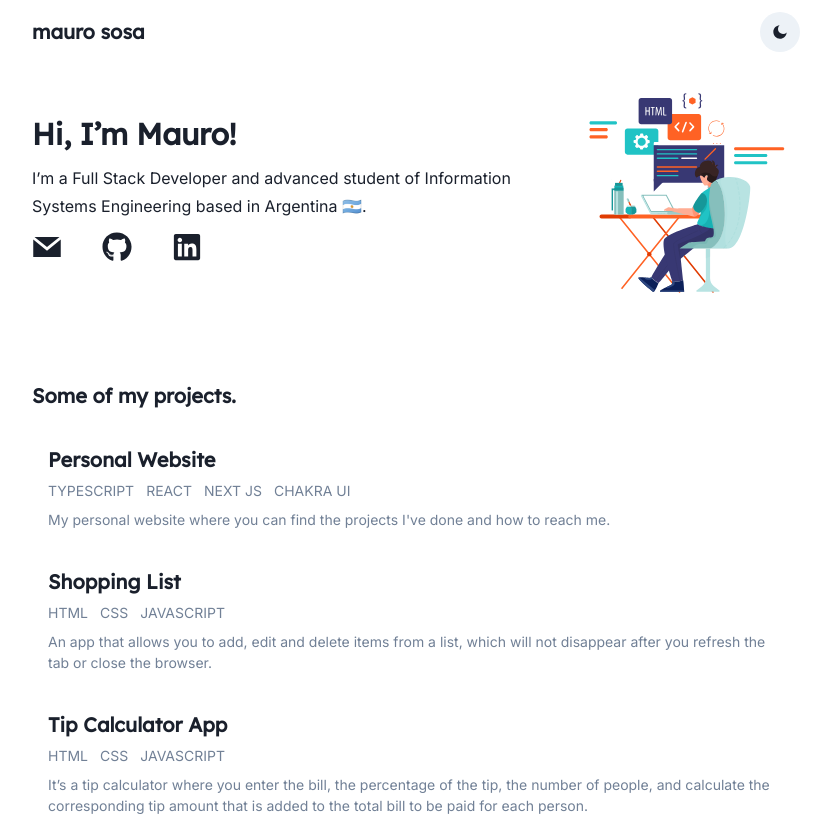
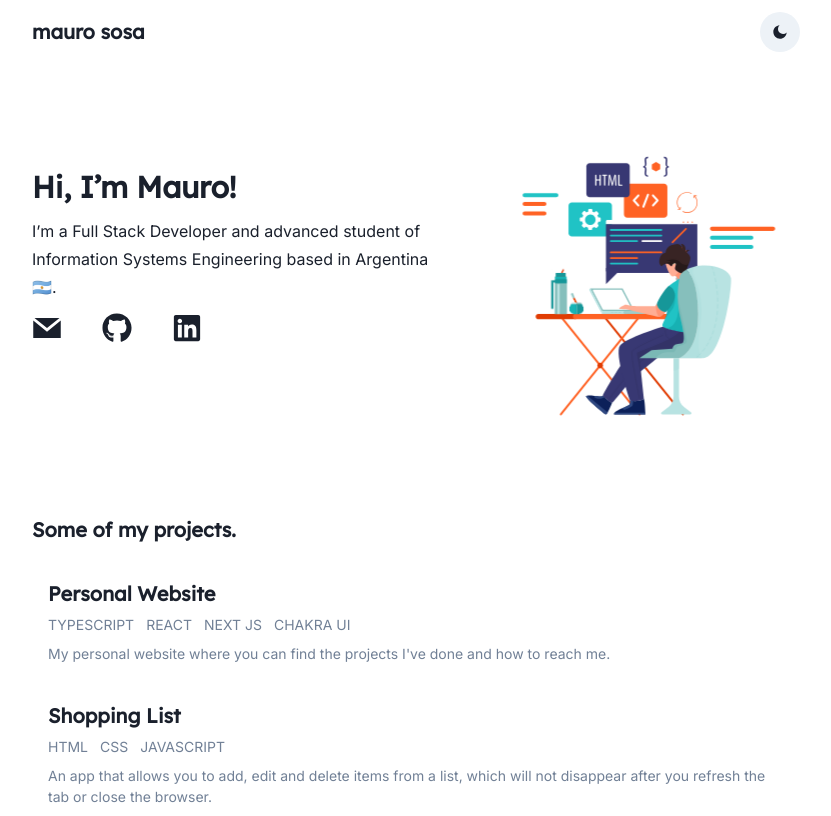
Before and after one commit to sosamauro/my-website, a Next.js app: page / in a window 1280 px wide. Shown: the top 816 px of the page, without its empty margins (224-1055 px from the left). Built offline with nearby package versions, Linux system fonts and the light colour scheme.

Commit message:
animation added

```diff
--- a/src/components/HeroImage.tsx
+++ b/src/components/HeroImage.tsx
@@ -1,20 +1,65 @@
-import { Box, AspectRatio, Flex } from '@chakra-ui/react';
+// import { Box, AspectRatio, Flex } from '@chakra-ui/react';
+// import Image from 'next/image';
+
+// const HeroImage = () => {
+//   return (
+//     <Flex position="relative" justify="center" pb={4}>
+//       <AspectRatio as="figure" flexShrink={0} w={60} h={60} ratio={1}>
+//         <Box overflow="hidden" rounded="full">
+//           <Image
+//             src="/trabajando-con-mates.svg"
+//             width={400}
+//             height={400}
+//             alt="Launching Illustration"
+//           />
+//         </Box>
+//       </AspectRatio>
+//     </Flex>
+//   );
+// };
+
+// export default HeroImage;
+
+import { Box, Flex, Link, Text, useColorMode } from '@chakra-ui/react';
 import Image from 'next/image';
 
+import MotionBox from './MotionBox';
+
 const HeroImage = () => {
+  const { colorMode } = useColorMode();
+
   return (
-    <Flex position="relative" justify="center" pb={4}>
-      <AspectRatio as="figure" flexShrink={0} w={60} h={60} ratio={1}>
-        <Box overflow="hidden" rounded="full">
+    <Box>
+      <MotionBox
+        animate={{ y: 20, scale: 0.97 }}
+        transition={{ repeat: Infinity, duration: 2, repeatType: 'reverse' }}
+        marginY={8}
+        minWidth={[240, 320]}
+        marginX="auto"
+      >
         <Image
           src="/trabajando-con-mates.svg"
           width={400}
           height={400}
-            alt="Launching Illustration"
+          alt="Trabajando con mates"
         />
+      </MotionBox>
+      {/* <Text textAlign="center" fontSize="xs">
+        <Link
+          href="https://stories.freepik.com/web"
+          isExternal
+          rel="noopener noreferrer"
+        >
+          Illustration by Freepik Stories
+        </Link>
+      </Text> */}
+
+      {/* <Flex marginY={4} justifyContent="center" alignItems="center">
+        <HelperImage src={`/nextjs-icon-${colorMode}.svg`} label="NextJS" />
+        <HelperImage src="/chakra-ui-logomark-colored.svg" label="Chakra UI" />
+        <HelperImage src="/ts-logo-512.svg" label="TypeScript" />
+      </Flex> */}
     </Box>
-      </AspectRatio>
-    </Flex>
   );
 };
 
--- /dev/null
+++ b/src/components/MotionBox.tsx
@@ -0,0 +1,14 @@
+import type { HTMLChakraProps } from '@chakra-ui/react';
+import { chakra } from '@chakra-ui/react';
+import type { HTMLMotionProps } from 'framer-motion';
+import { motion } from 'framer-motion';
+
+type MotionBoxProps = Omit<
+  HTMLChakraProps<'div'>,
+  keyof HTMLMotionProps<'div'>
+> &
+  HTMLMotionProps<'div'>;
+
+const MotionBox: React.FC<MotionBoxProps> = motion(chakra.div);
+
+export default MotionBox;
```
Lines whose indentation alone changed are shown as unchanged.
